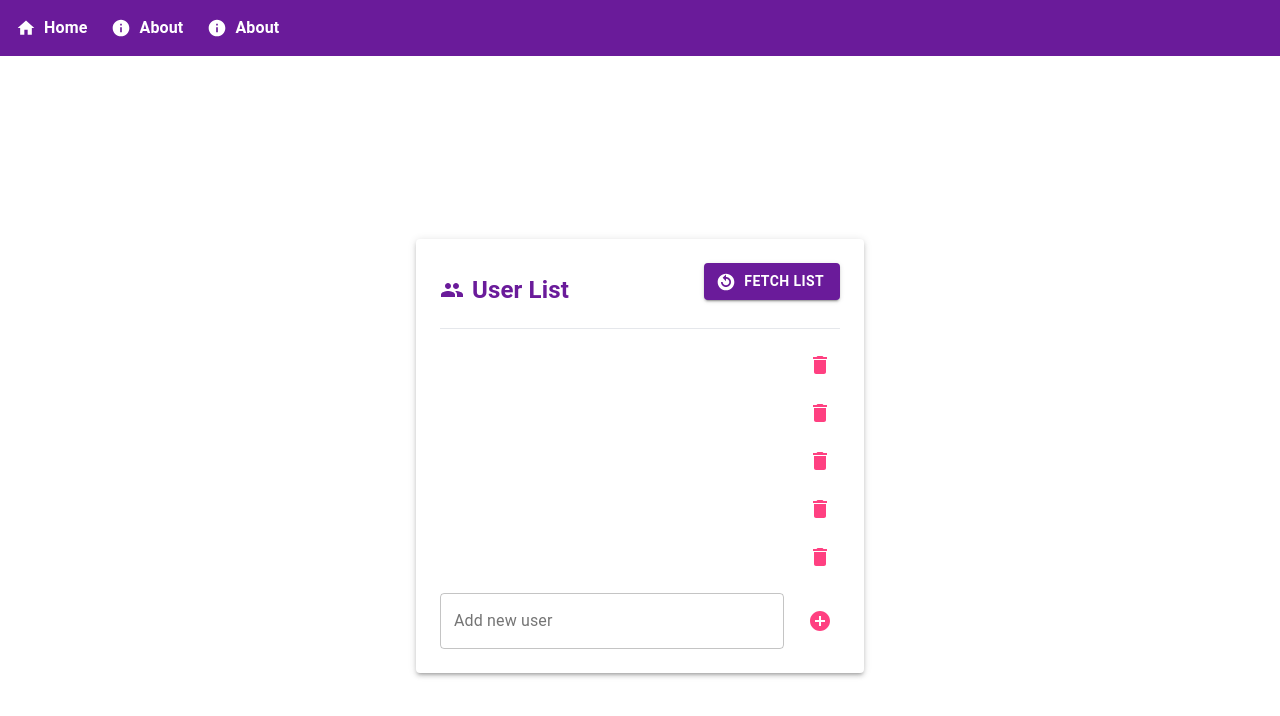
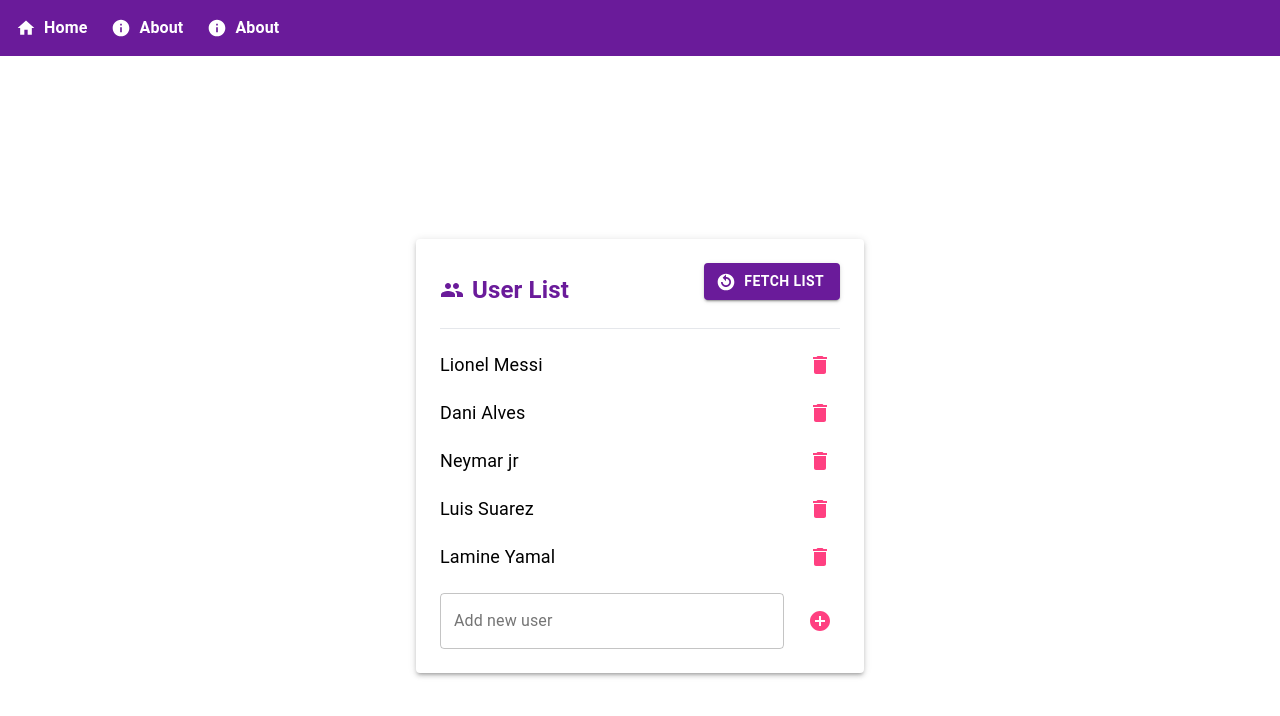
Before and after one commit to Junotas/React-Vite-TS-Tailwind-StartPage, a React (Vite) app: page /list in a window 1280 px wide. Both pictures are taken after a click on the button "FETCH LIST". Shown: the top 716 px of the page. Built offline with nearby package versions, Linux system fonts and the light colour scheme.

Commit message:
set the text of fetched list to black

```diff
--- a/src/routes/list.tsx
+++ b/src/routes/list.tsx
@@ -87,6 +87,7 @@ export const Route = createFileRoute("/list")({
                   <li
                     key={user.id}
                     className="flex justify-between items-center text-lg"
+                    style={{ color: "black" }} // set it to black fuck mui
                   >
                     {user.name}
                     <IconButton
```
